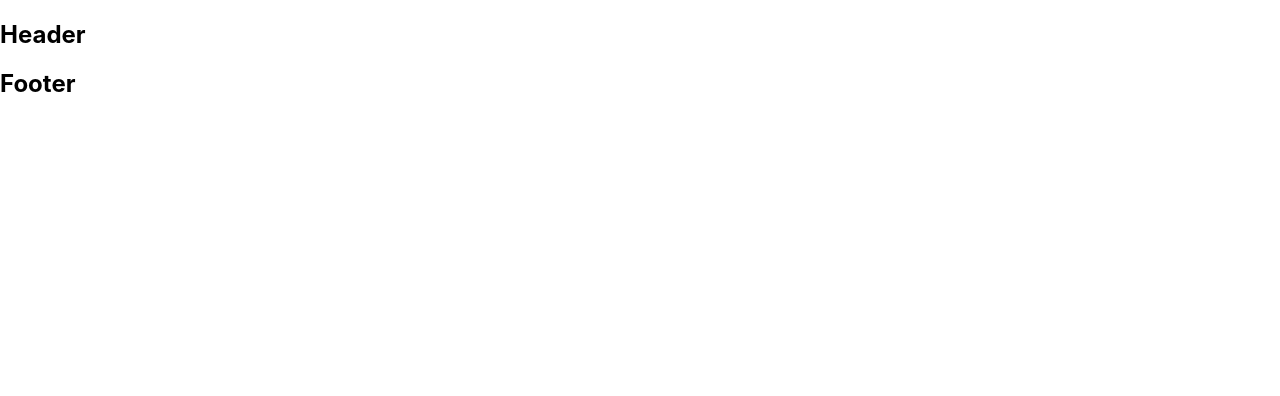
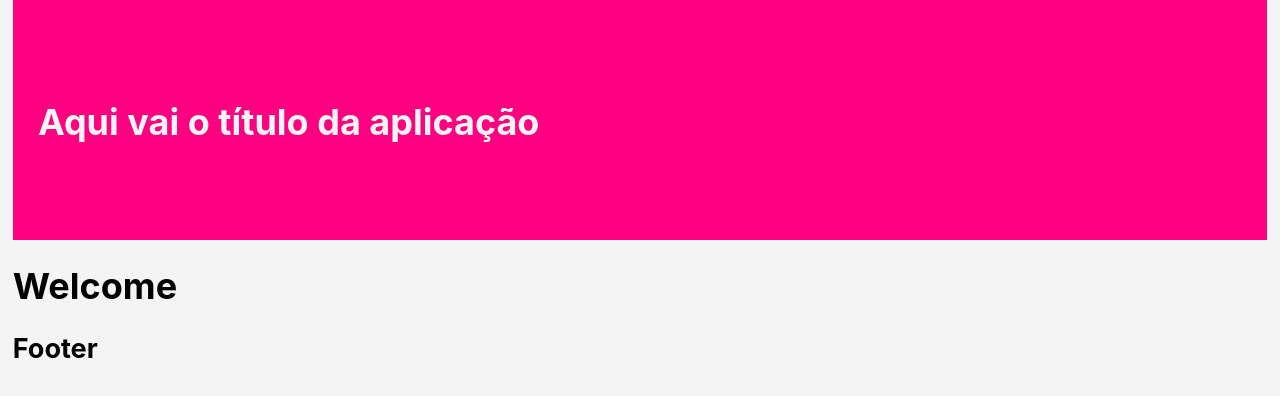
Before and after one commit to cristijung/design-atomic, a React (Create React App) app: page / in a window 1280 px wide. Shown: the top 396 px of the page. Built offline with nearby package versions, Linux system fonts and the light colour scheme.

Commit message:
ajustando pages e rotas

```diff
--- a/package.json
+++ b/package.json
@@ -15,6 +15,7 @@
     "@types/react-dom": "^18.2.18",
     "react": "^18.2.0",
     "react-dom": "^18.2.0",
+    "react-router-dom": "^6.21.1",
     "react-scripts": "5.0.1",
     "typescript": "^4.9.5",
     "web-vitals": "^2.1.4"
--- a/src/App.tsx
+++ b/src/App.tsx
@@ -1,11 +1,11 @@
 import React from 'react';
 import './App.scss';
-import Home from './components/pages/Home';
+import Default from './components/pages/Default';
 
 function App() {
   return (
    <>
-   <Home />
+   <Default />
    </>
   )
 }
--- a/src/components/atoms/btnfornav/BtnForNav.tsx
+++ b/src/components/atoms/btnfornav/BtnForNav.tsx
@@ -1,4 +1,6 @@
-//import styles from './BtnForNav.module.scss'
+//import { Link, useLocation } from 'react-router-dom';
+import { MenuLinkProps } from '../../../types/interfaces';
+import styles from './BtnForNav.module.scss';
 
 export default function BtnForNav() {
     return(
--- a/src/components/organisms/header/Header.module.scss
+++ b/src/components/organisms/header/Header.module.scss
@@ -0,0 +1,14 @@
+
+.header {
+    width: 100%;
+    height: 30vh;
+    background-color: var(--color-two-pink);
+    color: var(--back-light);
+    font-size: 2em;
+}
+
+.title {
+    padding-left: 2%;
+    padding-top: 8%;
+    font-weight: 700;
+}
--- a/src/components/organisms/header/Header.tsx
+++ b/src/components/organisms/header/Header.tsx
@@ -1,9 +1,11 @@
-//import styles from './Header.module.scss'
+import styles from './Header.module.scss'
 
 export default function Header() {
     return(
         <>
-        <h2>Header</h2>
+       <header className={styles.header}>
+        <div className={styles.title}>Aqui vai o título da aplicação</div>
+       </header>
         </>
     )
 }
--- a/src/components/pages/Contato.tsx
+++ b/src/components/pages/Contato.tsx
@@ -2,6 +2,7 @@
 function Contato() {
     return(
         <>
+        <h2>Contato</h2>
         </>
     )
 }
--- /dev/null
+++ b/src/components/pages/Default.tsx
@@ -0,0 +1,27 @@
+import { BrowserRouter, Routes, Route } from 'react-router-dom';
+
+import Footer from "../organisms/footer/Footer";
+import Header from "../organisms/header/Header";
+import Contato from './Contato';
+import Galeria from './Galeria';
+import Error from './Error';
+import Home from './Home';
+
+function Default() {
+    return(
+        <>
+        <BrowserRouter>
+        <Header/>
+        <Routes>
+            <Route path='/' element={<Home />}/>
+            <Route path='/contato' element={<Contato />}/>
+            <Route path='/galeria' element={<Galeria />}/>
+            <Route path='*' element={<Error />}/>
+        </Routes>
+        <Footer/>
+        </BrowserRouter>
+        </>
+    )
+}
+
+export default Default
--- /dev/null
+++ b/src/components/pages/Error.tsx
@@ -0,0 +1,6 @@
+
+export default function Error() {
+    return(
+        <h2>Página não encontrada</h2>
+    )
+}
--- a/src/components/pages/Galeria.tsx
+++ b/src/components/pages/Galeria.tsx
@@ -1,8 +1,10 @@
+import CatGallery from "../organisms/catsgallery/CatsGallery"
 
 
 function Galeria() {
     return(
         <>
+        <CatGallery />
         </>
     )
 }
--- a/src/components/pages/Home.tsx
+++ b/src/components/pages/Home.tsx
@@ -1,14 +1,6 @@
-import Footer from "../organisms/footer/Footer"
-import Header from "../organisms/header/Header"
 
-
-function Home() {
+export default function Home() {
     return(
-        <>
-        <Header/>
-        <Footer/>
-        </>
+        <h1>Welcome</h1>
     )
 }
-
-export default Home
--- a/src/index.css
+++ b/src/index.css
@@ -1,5 +1,9 @@
 /* Colors tokens*/
 :root {
+  margin:auto;
+  max-width: 98%;
+  font-size: 18px;
+
   --color-light: #F4F4F4;
   --back-light: #F4F4F4;
   --color-dark: #2C2C2C;
@@ -44,7 +48,6 @@
   --color-one-pink: #d21975;
   --color-two-pink: #FE0080;
   --color-three-pink: #fe72b8;
-
   --color-one-orange: #FFC21A;
   --color-one-roxo: #38006B;
 }
@@ -57,6 +60,7 @@ body {
     sans-serif;
   -webkit-font-smoothing: antialiased;
   -moz-osx-font-smoothing: grayscale;
+  background-color: var(--back-light);
 }
 
 code {
--- a/src/types/interfaces.ts
+++ b/src/types/interfaces.ts
@@ -16,3 +16,8 @@ export interface LabelsProps {
   value: string;
   onChange: (value: string) => void;
 }
+
+export interface MenuLinkProps {
+  children: React.ReactNode;
+  to: string;
+}
```
Also changed, not shown: 1 other file (tests, documents, lock files or other folders).
